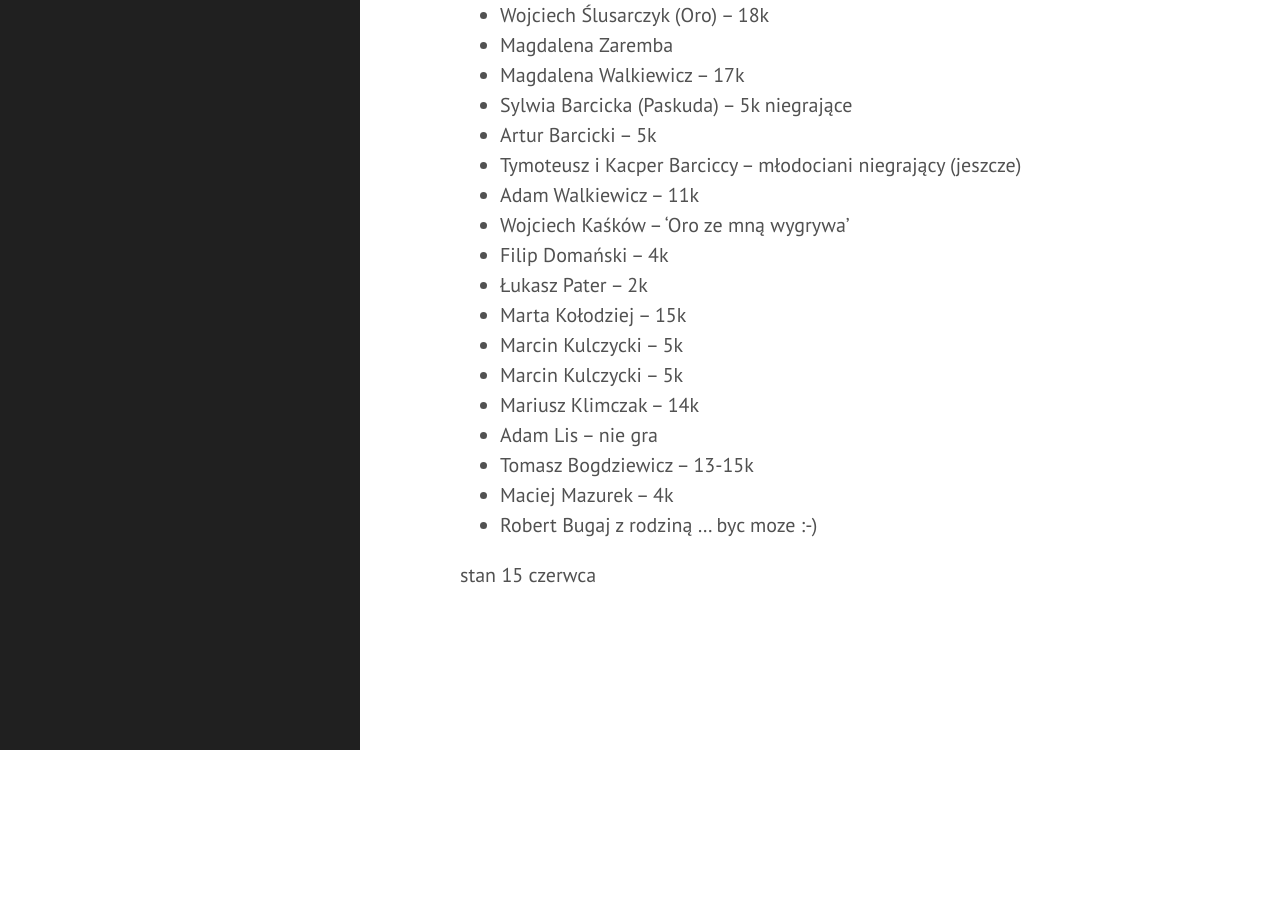
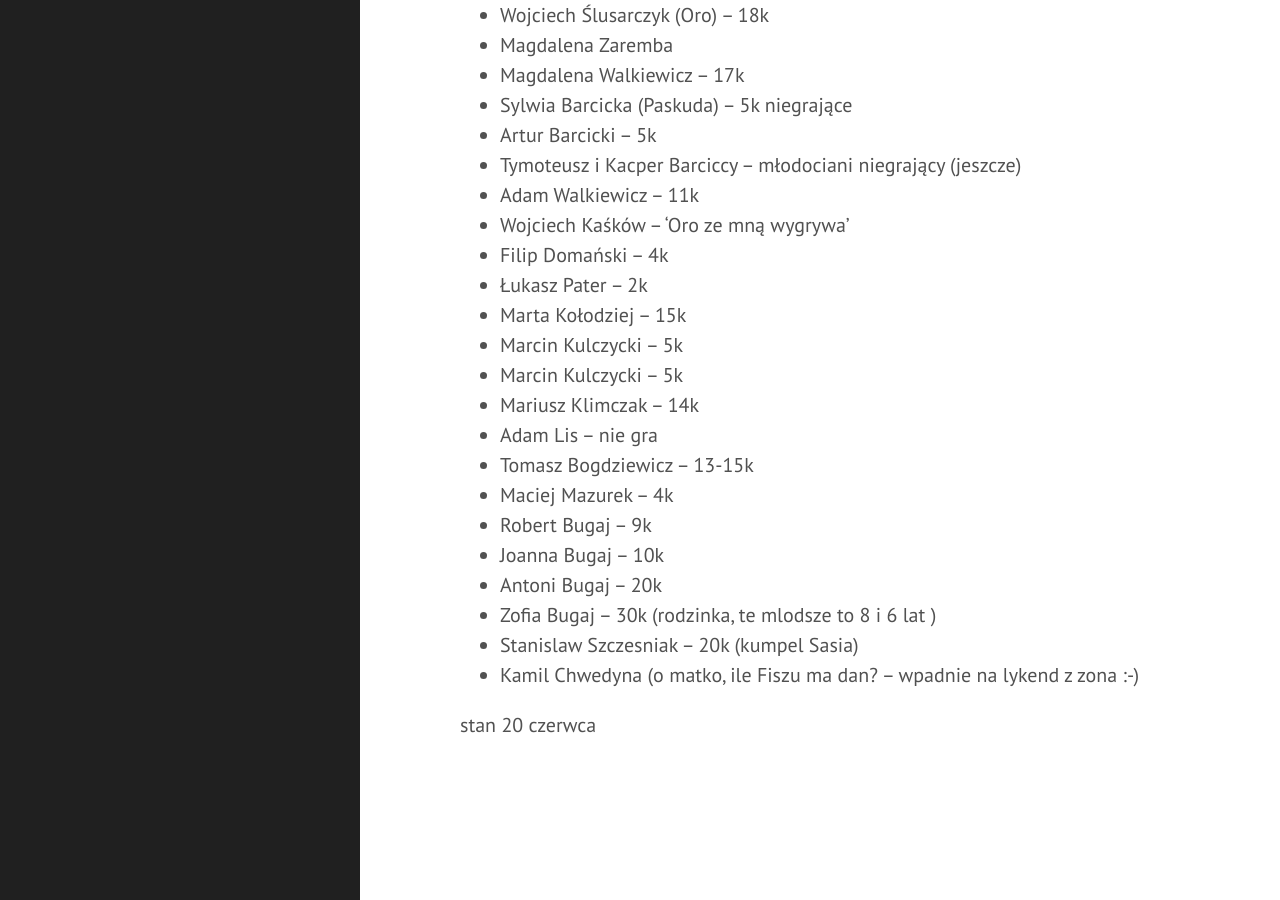
Before and after one commit to tasuki/lsg, a Jekyll site: the page built from zarejestrowani.md, in a window 1280 px wide and 900 px high, scrolled down 1318 px. Built offline with Jekyll 4.4.1, drawn with Linux system fonts in a browser that asks for light colours; before the commit the page ends 2068 px from its top, so only the background shows below that.

Commit message:
Update zarejestrowanych

```diff
--- a/zarejestrowani.md
+++ b/zarejestrowani.md
@@ -60,6 +60,11 @@ Zarejestrowani uczestnicy (wg daty zapisu, no ew. siły):
 - Adam Lis -- nie gra
 - Tomasz Bogdziewicz -- 13-15k
 - Maciej Mazurek -- 4k
-- Robert Bugaj z rodziną ... byc moze :-)
+- Robert Bugaj -- 9k
+- Joanna Bugaj -- 10k
+- Antoni Bugaj -- 20k
+- Zofia Bugaj -- 30k (rodzinka, te mlodsze to 8 i 6 lat )
+- Stanislaw Szczesniak -- 20k  (kumpel Sasia)
+- Kamil Chwedyna (o matko, ile Fiszu ma dan? -- wpadnie na lykend z zona :-)
 
-stan 15 czerwca
+stan 20 czerwca
```
